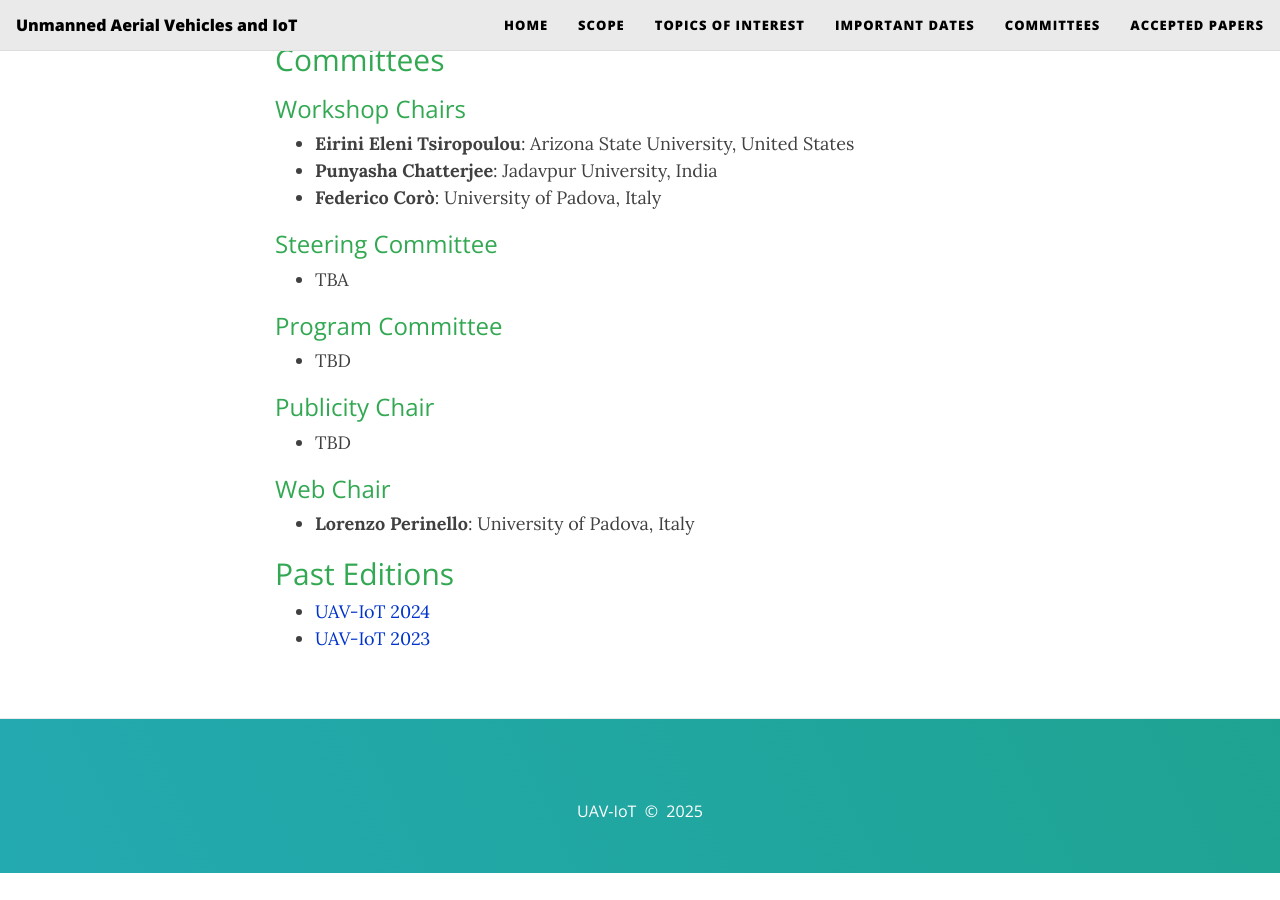
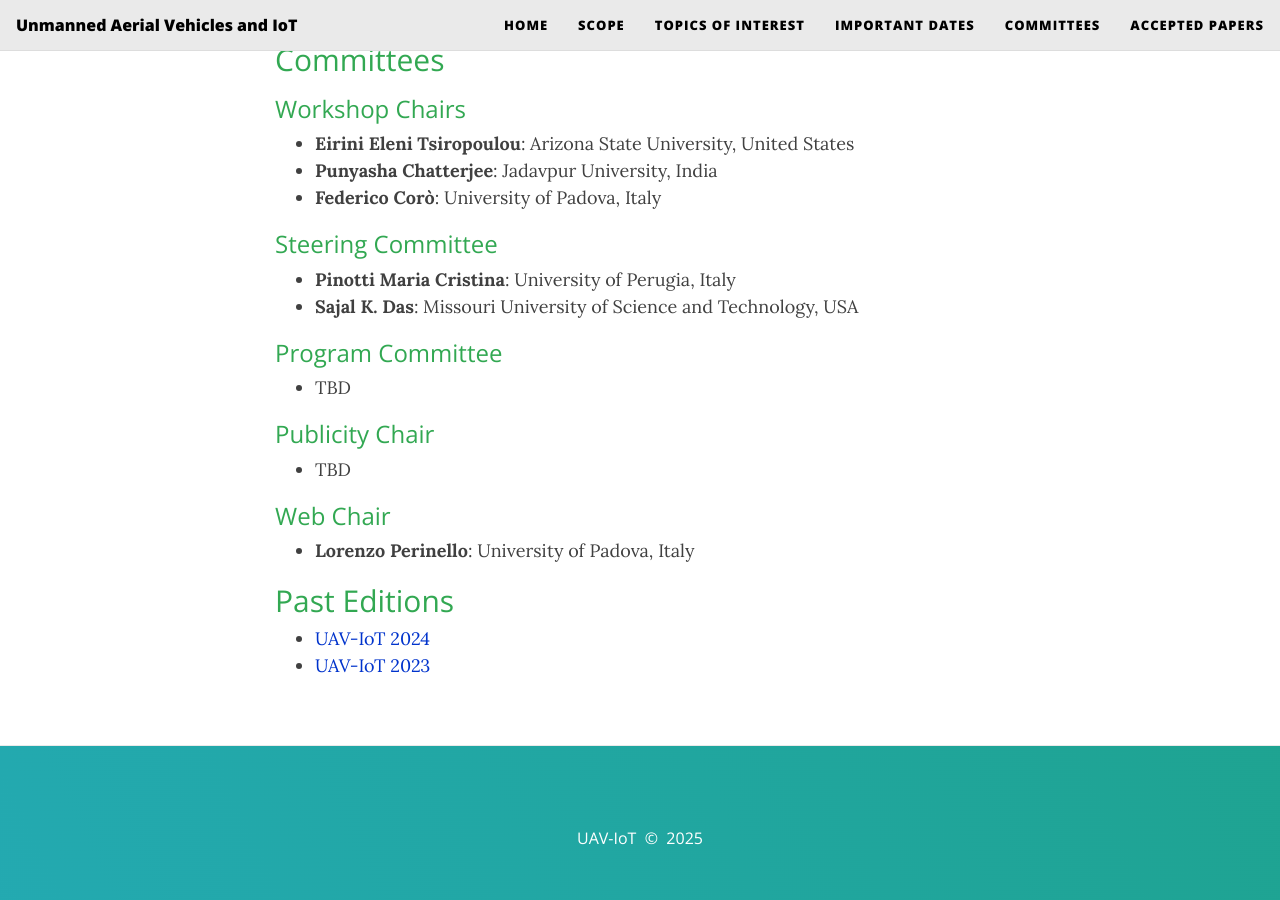
Before and after one commit to uav-iot/uav-iot.github.io, a Jekyll site: the page built from index.md, in a window 1280 px wide and 900 px high, scrolled down 2796 px. Built offline with Jekyll 4.4.1, drawn with Linux system fonts in a browser that asks for light colours; nearby versions of some CDN libraries; before the commit the page ends 3669 px from its top, so only the background shows below that.

Commit message:
added steering commitee

```diff
--- a/index.md
+++ b/index.md
@@ -94,7 +94,9 @@ be published in the workshop proceedings.
 
 ### Steering Committee
 {: style="color:#32a852"}
-- TBA
+- **Pinotti Maria Cristina**: University of Perugia, Italy
+- **Sajal K. Das**: Missouri University of Science and Technology, USA
+
 
 ### Program Committee
 {: style="color:#32a852"}
```
